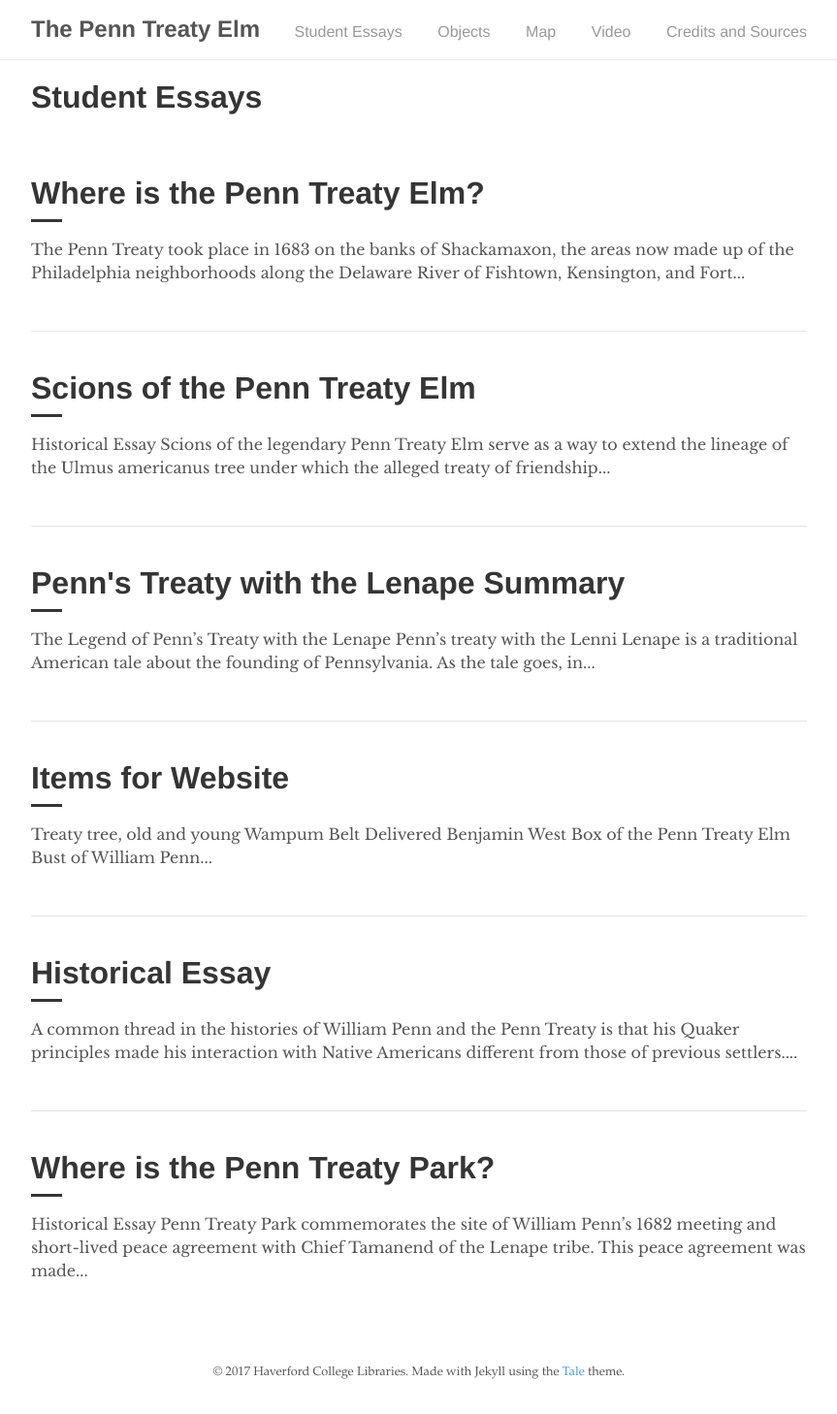
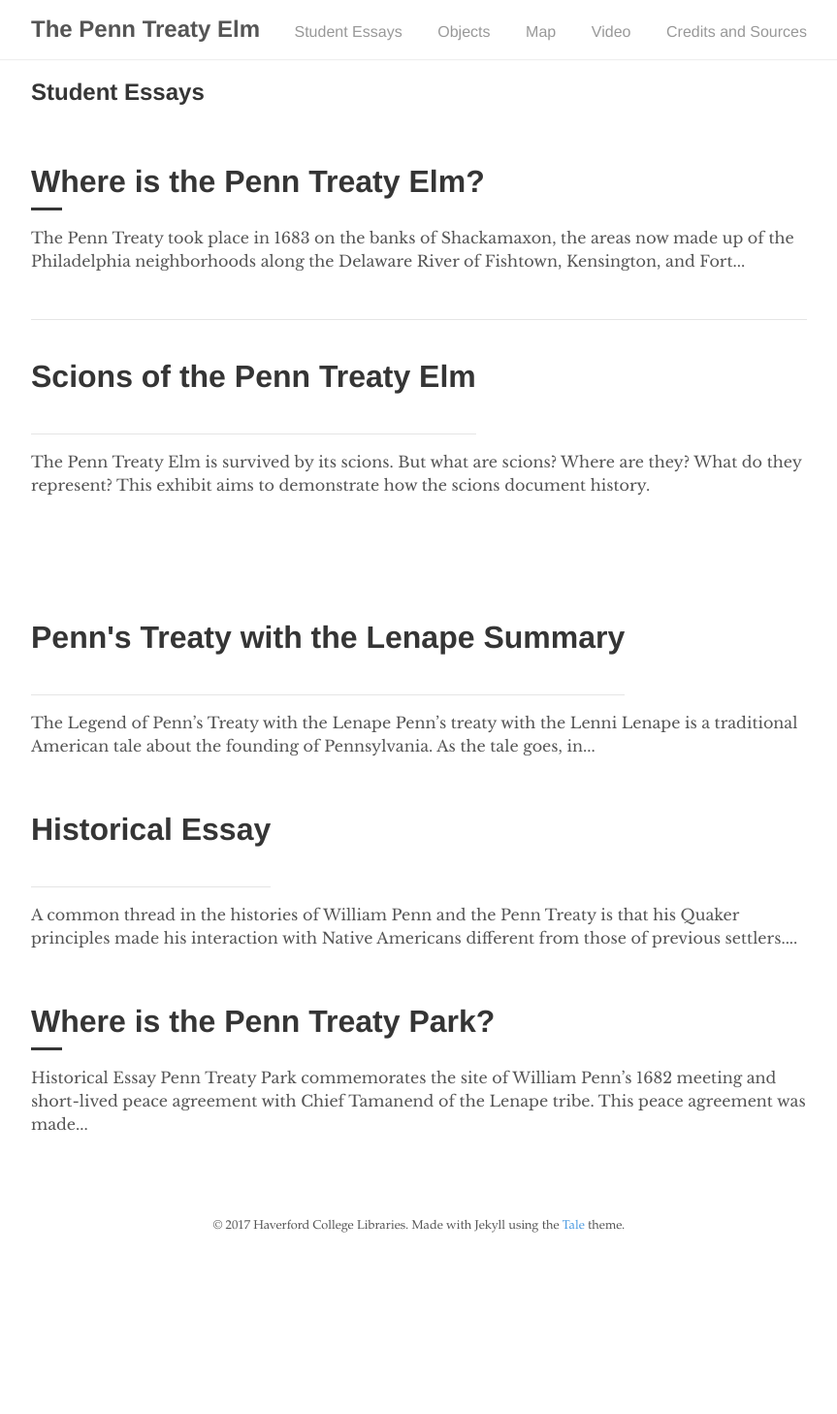
Before and after one commit to mzarafon/penn-treaty-elm, a Jekyll site: the page built from student-essays.html, in a window 1280 px wide. Shown: the whole page at 97% size, without its empty margins (208-1071 px from the left). Built offline with Jekyll 4.4.1, drawn with Linux system fonts in a browser that asks for light colours; after the commit the page ends 1307 px from its top, so only the background shows below that.

Commit message:
Update student-essays.html

```diff
--- a/student-essays.html
+++ b/student-essays.html
@@ -3,11 +3,11 @@
 title: "Student Essays"
 permalink: /student-essays/
 ---
-<h1>Student Essays</h1>
+<h2>Student Essays</h2>
 
 <a href="Where-is-the-Penn-Treaty-Elm" class="catalogue-item">
       <div>
-        <h1 class="catalogue-title">Where is the Penn Treaty Elm?</h1>
+        <h3 class="catalogue-title">Where is the Penn Treaty Elm?</h3>
         <div class="catalogue-line"></div>
 
         <p>
@@ -16,48 +16,28 @@
 
       </div>
     </a>
+      <div>
+        <a href="scions-of-the-penn-treaty-elm" class="catalogue-item"><h3 class="catalogue-title">Scions of the Penn Treaty Elm</h3></a>
+        <p>The Penn Treaty Elm is survived by its scions. But what are scions? Where are they? What do they represent? This exhibit aims to demonstrate how the scions document history.</p>
+      </div>
 
-    <a href="Scions-of-the-Penn-Treaty-Elm" class="catalogue-item">
-      <div>
-        <h1 class="catalogue-title">Scions of the Penn Treaty Elm</h1>
-        <div class="catalogue-line"></div>
-
-        <p>
-          Historical Essay Scions of the legendary Penn Treaty Elm serve as a way to extend the lineage of the Ulmus americanus tree under which the alleged treaty of friendship...
-        </p>
-
-      </div>
-    </a>
 
     <a href="Penn's-Treaty-with-the-Lenape-Summary" class="catalogue-item">
       <div>
-        <h1 class="catalogue-title">Penn's Treaty with the Lenape Summary</h1>
-        <div class="catalogue-line"></div>
-
+        <h3 class="catalogue-title">Penn's Treaty with the Lenape Summary</h3>
+    </a>
         <p>
           The Legend of Penn’s Treaty with the Lenape Penn’s treaty with the Lenni Lenape is a traditional American tale about the founding of Pennsylvania. As the tale goes, in...
         </p>
 
       </div>
-    </a>
 
-    <a href="List-of-Items" class="catalogue-item">
+
+
       <div>
-        <h1 class="catalogue-title">Items for Website</h1>
-        <div class="catalogue-line"></div>
-
-        <p>
-            Treaty tree, old and young   Wampum Belt Delivered   Benjamin West   Box of the Penn Treaty Elm   Bust of William Penn...
-        </p>
-
-      </div>
-    </a>
-
-    <a href="Historical-Essay" class="catalogue-item">
-      <div>
+      <a href="Historical-Essay" class="catalogue-item">
         <h1 class="catalogue-title">Historical Essay</h1>
-        <div class="catalogue-line"></div>
-
+      </a>
         <p>
           A common thread in the histories of William Penn and the Penn Treaty is that his Quaker principles made his interaction with Native Americans different from those of previous settlers....
         </p>
```
